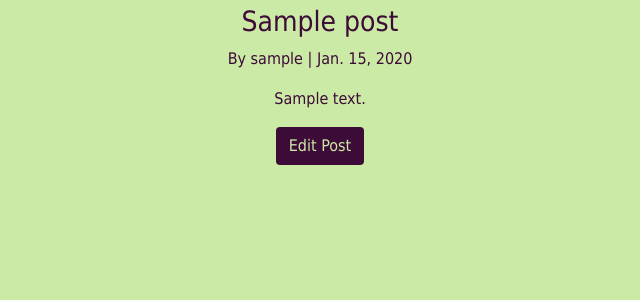
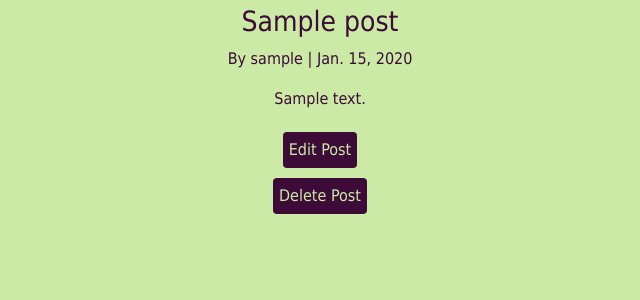
Before and after one commit to CSimoneCode/Recycle-Yourself, a Django app: page /post/1/ in a window 1280 px wide. Shown: the part 72-372 px from the top of the page, without its empty margins (320-960 px from the left). Run offline with Django 3.2, Linux system fonts and the light colour scheme; a user stored in the database is signed in; tables that the repository leaves empty hold one stand-in row (values such as "Sample post"); some libraries are stand-ins or nearby versions.

Commit message:
post delete route

```diff
--- a/main_app/static/css/main.css
+++ b/main_app/static/css/main.css
@@ -83,7 +83,7 @@ header {
 }
 
 .info-posts {
-    width: 50%;
+    width: 40%;
     display: flex;
     flex-direction: column;
     justify-content: flex-start;
@@ -92,7 +92,7 @@ header {
 }
 
 .info-content {
-    width: 50%;
+    width: 60%;
     display: flex;
     flex-direction: column;
     justify-content: flex-end;
@@ -139,4 +139,6 @@ p {
     background-color: #3D0B37;
     color: #CBEAA6;
     border-radius: 4px;
+    padding: 5px;
+    margin: 5px;
 }
--- a/main_app/templates/post/show.html
+++ b/main_app/templates/post/show.html
@@ -11,6 +11,7 @@
     <p>{{ post.body }}</p>
     {% if post.author.id == request.user.id %}
     <a href="{% url 'editPost' post.id %}" class="btn">Edit Post</a>
+    <a href="{% url 'deletePost' post.id %}" class="btn">Delete Post</a>
     {% endif %}
 </div>
 
--- a/main_app/urls.py
+++ b/main_app/urls.py
@@ -19,6 +19,7 @@ urlpatterns = [
     path('post/add/', views.addPost, name='addPost'),
     path('post/<int:post_id>/', views.showPost, name='showPost'),
     path('post/<int:post_id>/edit', views.editPost, name='editPost'),
+    path('post/<int:post_id>/deletePost/', views.deletePost, name='deletePost'),
 
     # ----- AUTH
     path('registration/signup/', views.signup, name='signup')
--- a/main_app/views.py
+++ b/main_app/views.py
@@ -77,7 +77,7 @@
 
 
 @login_required
-def myProfile(request,):
+def myProfile(request):
     profile = Profile.objects.get(user=request.user)
     posts = Post.objects.filter(author=request.user.id)
     context = {
@@ -151,6 +151,12 @@
 
 
 @login_required
+def deletePost(request, post_id):
+    Post.objects.get(id=post_id).delete()
+    return redirect('recipientInfo')
+
+
+@login_required
 def editPost(request, post_id):
     found_post = Post.objects.get(id=post_id)
     if request.method == 'POST':
@@ -165,11 +171,6 @@
             'post_form': post_form
         }
         return render(request, 'post/edit.html', context)
-
-
-@login_required
-def deletePost(request):
-    return HttpResponse('<h1>It works!<h1>')
 
 
 #----------------------------------------------------------------------------------------------
```
Also changed, not shown: README.md.
